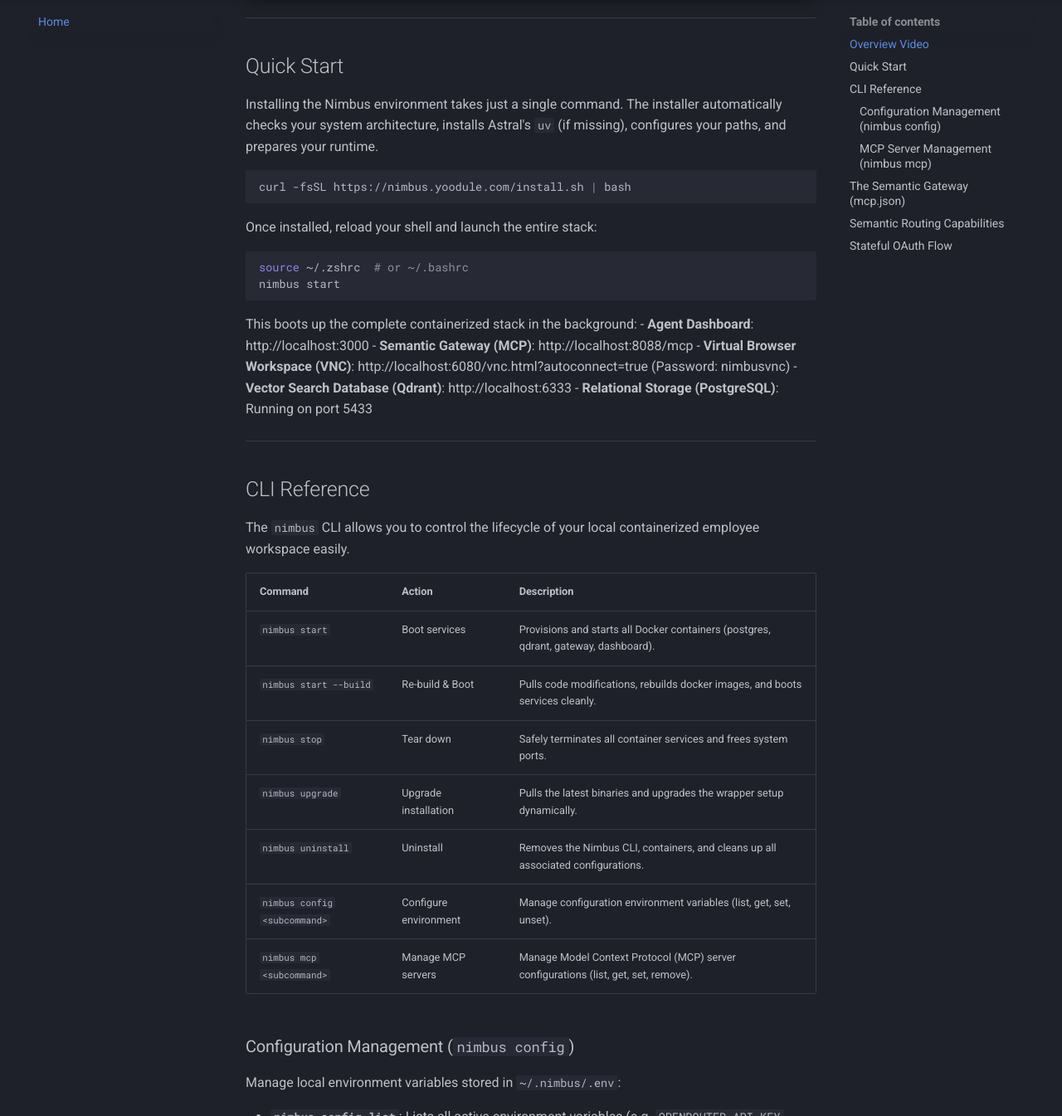
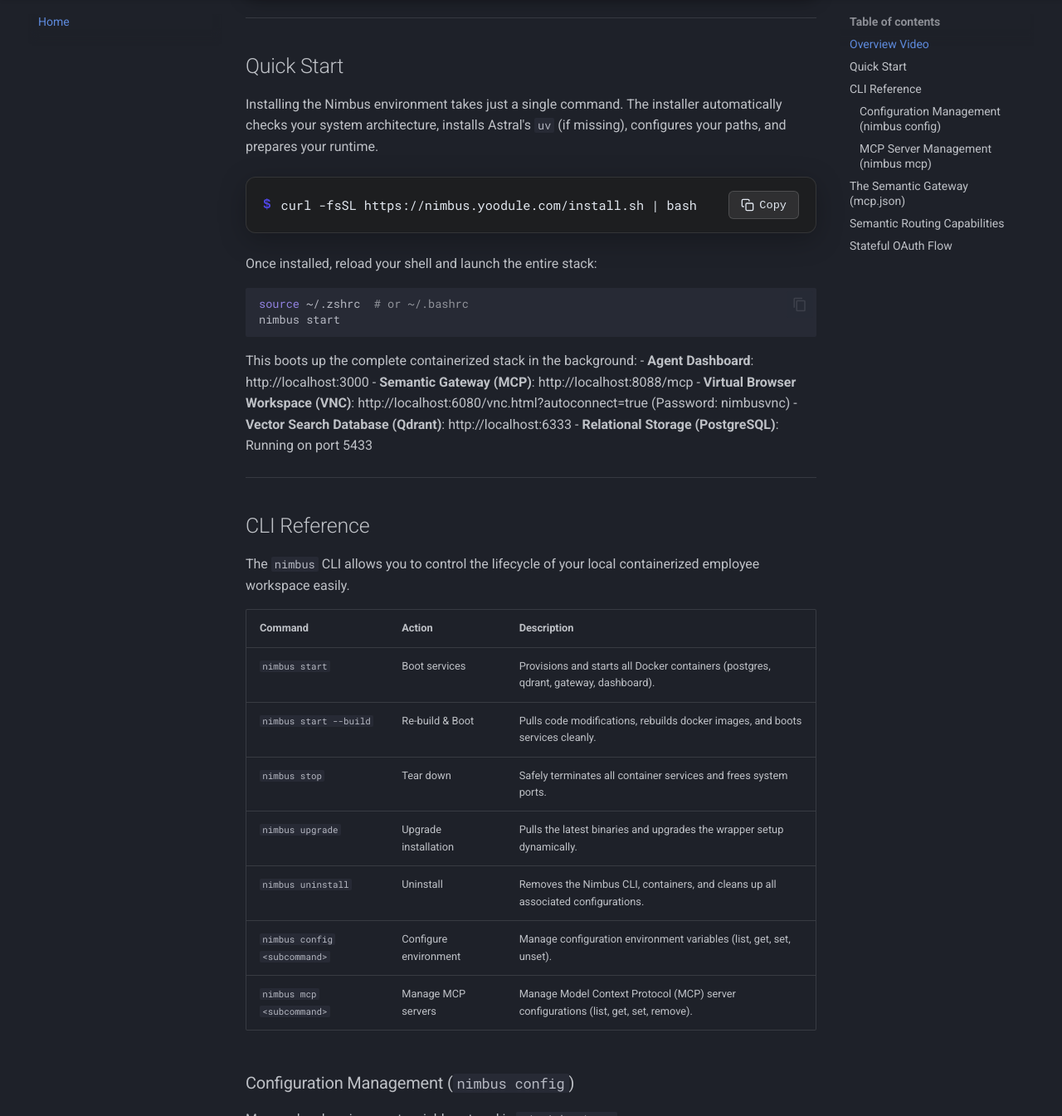
Before and after one commit to Yoodule/nimbus, an MkDocs documentation site: the page built from docs/index.md, in a window 1280 px wide and 1400 px high, scrolled down 833 px, cut to the strip 55-1400 px from the top of the window. Shown: the whole strip at 83% size. Built offline with MkDocs 1.6.1 and Material for MkDocs 9.7.7, drawn with Linux system fonts in a browser that asks for light colours; some of the changed lines change nothing that is shown.

Commit message:
feat: add Microsoft Clarity tracking and premium copiable terminal widget for installer

````diff
--- a/docs/index.md
+++ b/docs/index.md
@@ -23,9 +23,66 @@
 
 Installing the Nimbus environment takes just a single command. The installer automatically checks your system architecture, installs Astral's `uv` (if missing), configures your paths, and prepares your runtime.
 
-```bash
-curl -fsSL https://nimbus.yoodule.com/install.sh | bash
-```
+<div class="terminal-copy-container" style="display: flex; align-items: center; justify-content: space-between; background: rgba(30, 30, 30, 0.75); border: 1px solid rgba(255, 255, 255, 0.1); border-radius: 12px; padding: 16px 20px; margin: 24px 0; font-family: 'Fira Code', 'Courier New', Courier, monospace; box-shadow: 0 8px 32px rgba(0, 0, 0, 0.25); backdrop-filter: blur(10px); -webkit-backdrop-filter: blur(10px); transition: all 0.3s cubic-bezier(0.4, 0, 0.2, 1); position: relative; overflow: hidden;">
+  <div style="display: flex; align-items: center; gap: 12px; flex-grow: 1; min-width: 0;">
+    <span style="color: #4f46e5; font-weight: bold; user-select: none;">$</span>
+    <code id="install-command-text" style="color: #e2e8f0; font-size: 0.95em; white-space: nowrap; overflow-x: auto; flex-grow: 1; padding: 0; background: transparent; border: none; scrollbar-width: none;">curl -fsSL https://nimbus.yoodule.com/install.sh | bash</code>
+  </div>
+  <button id="copy-btn" onclick="copyInstallCommand()" style="background: rgba(255, 255, 255, 0.08); border: 1px solid rgba(255, 255, 255, 0.15); border-radius: 6px; padding: 8px 14px; color: #e2e8f0; cursor: pointer; font-size: 0.85em; font-family: inherit; font-weight: 500; display: flex; align-items: center; gap: 6px; transition: all 0.2s ease; user-select: none; outline: none; margin-left: 12px;">
+    <svg id="copy-icon" viewBox="0 0 24 24" width="16" height="16" stroke="currentColor" stroke-width="2" fill="none" stroke-linecap="round" stroke-linejoin="round">
+      <rect x="9" y="9" width="13" height="13" rx="2" ry="2"></rect>
+      <path d="M5 15H4a2 2 0 0 1-2-2V4a2 2 0 0 1 2-2h9a2 2 0 0 1 2 2v1"></path>
+    </svg>
+    <span id="copy-text">Copy</span>
+  </button>
+</div>
+
+<style>
+.terminal-copy-container:hover {
+  border-color: rgba(99, 102, 241, 0.4) !important;
+  box-shadow: 0 12px 40px rgba(99, 102, 241, 0.15) !important;
+  transform: translateY(-2px);
+}
+#copy-btn:hover {
+  background: rgba(255, 255, 255, 0.15) !important;
+  border-color: rgba(255, 255, 255, 0.3) !important;
+  color: #fff !important;
+}
+#copy-btn:active {
+  transform: scale(0.95);
+}
+#install-command-text::-webkit-scrollbar {
+  display: none;
+}
+</style>
+
+<script>
+function copyInstallCommand() {
+  const text = 'curl -fsSL https://nimbus.yoodule.com/install.sh | bash';
+  navigator.clipboard.writeText(text).then(() => {
+    const btn = document.getElementById('copy-btn');
+    const icon = document.getElementById('copy-icon');
+    const textEl = document.getElementById('copy-text');
+
+    btn.style.background = 'rgba(34, 197, 94, 0.2)';
+    btn.style.borderColor = 'rgba(34, 197, 94, 0.4)';
+    btn.style.color = '#4ade80';
+    textEl.textContent = 'Copied!';
+
+    icon.innerHTML = '<polyline points="20 6 9 17 4 12"></polyline>';
+
+    setTimeout(() => {
+      btn.style.background = 'rgba(255, 255, 255, 0.08)';
+      btn.style.borderColor = 'rgba(255, 255, 255, 0.15)';
+      btn.style.color = '#e2e8f0';
+      textEl.textContent = 'Copy';
+      icon.innerHTML = '<rect x="9" y="9" width="13" height="13" rx="2" ry="2"></rect><path d="M5 15H4a2 2 0 0 1-2-2V4a2 2 0 0 1 2 2v1"></path>';
+    }, 2000);
+  }).catch(err => {
+    console.error('Failed to copy: ', err);
+  });
+}
+</script>
 
 Once installed, reload your shell and launch the entire stack:
 
--- a/mkdocs.yml
+++ b/mkdocs.yml
@@ -5,6 +5,7 @@
 
 theme:
   name: material
+  custom_dir: overrides
   logo: static/favicon.svg
   favicon: static/favicon.svg
   palette:
@@ -18,6 +19,7 @@
     - navigation.tabs
     - search.suggest
     - search.highlight
+    - content.code.copy
 
 markdown_extensions:
   - pymdownx.highlight:
--- /dev/null
+++ b/overrides/main.html
@@ -0,0 +1,11 @@
+{% extends "base.html" %}
+
+{% block extrahead %}
+  <script type="text/javascript">
+      (function(c,l,a,r,i,t,y){
+          c[a]=c[a]||function(){(c[a].q=c[a].q||[]).push(arguments)};
+          t=l.createElement(r);t.async=1;t.src="https://www.clarity.ms/tag/"+i;
+          y=l.getElementsByTagName(r)[0];y.parentNode.insertBefore(t,y);
+      })(window, document, "clarity", "script", "wtl608oyum");
+  </script>
+{% endblock %}
````
